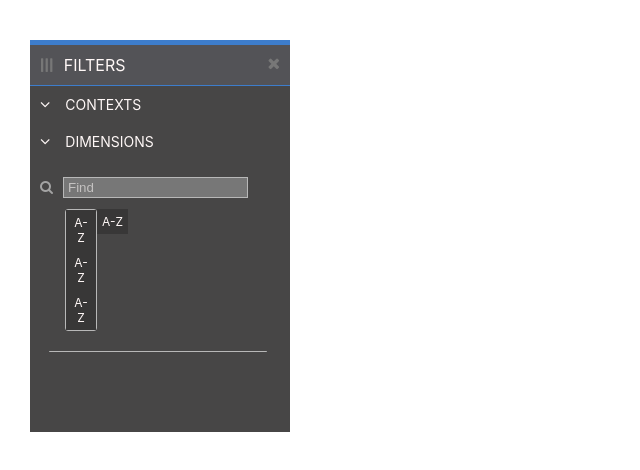
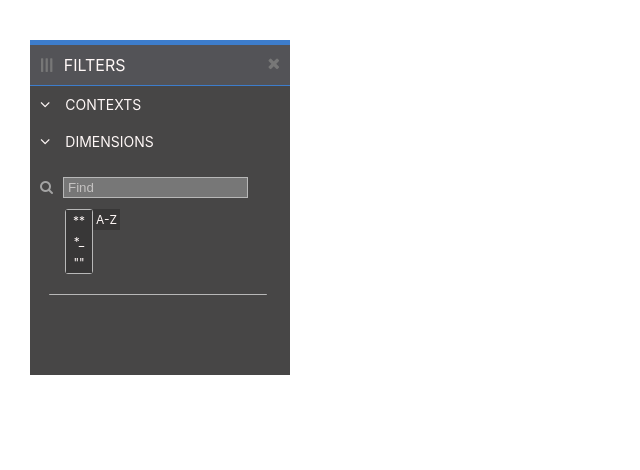
Before and after one commit to olizarevichroman/react-filters-widget, a React (Create React App) app: page / in a window 1280 px wide. Both pictures are taken after a click on the element 274 px from the left and 63 px from the top of the page. Shown: the top 470 px of the page, without its empty margins (0-640 px from the left). Built offline with nearby package versions, Linux system fonts and the light colour scheme; what flux would draw is missing.

Commit message:
added filter helper to construct filter objects

```diff
--- a/src/App.css
+++ b/src/App.css
@@ -124,7 +124,7 @@
 
 .filter-element
 {
-  padding: 5px;
+  padding: 3px;
   font-size: 12px;
   width: 20px;
   box-sizing: content-box;
--- a/src/FilterElementsSelect.js
+++ b/src/FilterElementsSelect.js
@@ -1,14 +1,18 @@
 import React, { Component } from 'react';
 import FilterElement from './FilterElement';
+import filterDataStore from './Stores/FiltersDataStore'
 
 class FilterElementsSelect extends Component {
 
     render() {
         return (
             <div className="filter-elements-select">
-                <FilterElement label="A-Z"/>
-                <FilterElement label="A-Z"/>
-                <FilterElement  label="A-Z"/>
+                {filterDataStore.getFilters().map((value, index) =>
+                    <FilterElement
+                        label = {value.label}
+                        index = {value.index}
+                        key = {index}/>
+                )}
             </div>
         );
     }
--- a/src/Stores/FiltersDataStore.js
+++ b/src/Stores/FiltersDataStore.js
@@ -3,6 +3,7 @@ import actionTypes from '../Actions/ActionTypes'
 import dispatcher from '../Dispatcher/Dispatcher'
 import mockData from '../mockes'
 import eventTypes from '../Events/EventTypes'
+import filterHelper from '../filterHelper'
 
 //filteredData - all records with filter applied
 
@@ -31,11 +32,17 @@ class FiltersDataStore extends EventEmitter
         this.isSorted = false;
         this.filterValue = "";
         this.filterFunction = null;
+        this.filters = filterHelper.getFilters();
     }
 
     getColumns()
     {
         return this.columns;
+    }
+
+    getFilters()
+    {
+        return this.filters;
     }
 
     getTables()
--- /dev/null
+++ b/src/filterHelper.js
@@ -0,0 +1,57 @@
+var filters = [];
+
+var fullMatchFilter = {
+    label: "**",
+    filterFunction: function(filterValue, record) {
+        return record === filterValue;
+    }
+}
+
+filters.push(fullMatchFilter);
+
+var partialMatchFilter = {
+    label: "*_",
+    filterFunction: function(filterValue, record) {
+        return record.includes(filterValue);
+    }
+}
+
+filters.push(partialMatchFilter);
+
+var startWithFilter = {
+    label: '""',
+    filterFunction: function(filterValue, record)
+    {
+        return record.startsWith(filterValue);
+    }
+}
+
+filters.push(startWithFilter);
+
+
+class FilterHelper
+{
+    constructor()
+    {
+        this.initializeFilters();
+    }
+
+    initializeFilters()
+    {
+        this.filters = filters.map((f, index) => {
+            var filter = {...f};
+            filter.index = index
+
+            return filter;
+        })
+    }
+
+    getFilters()
+    {
+        return this.filters;
+    }
+}
+
+var filterHelper = new FilterHelper();
+
+export default filterHelper;
```
